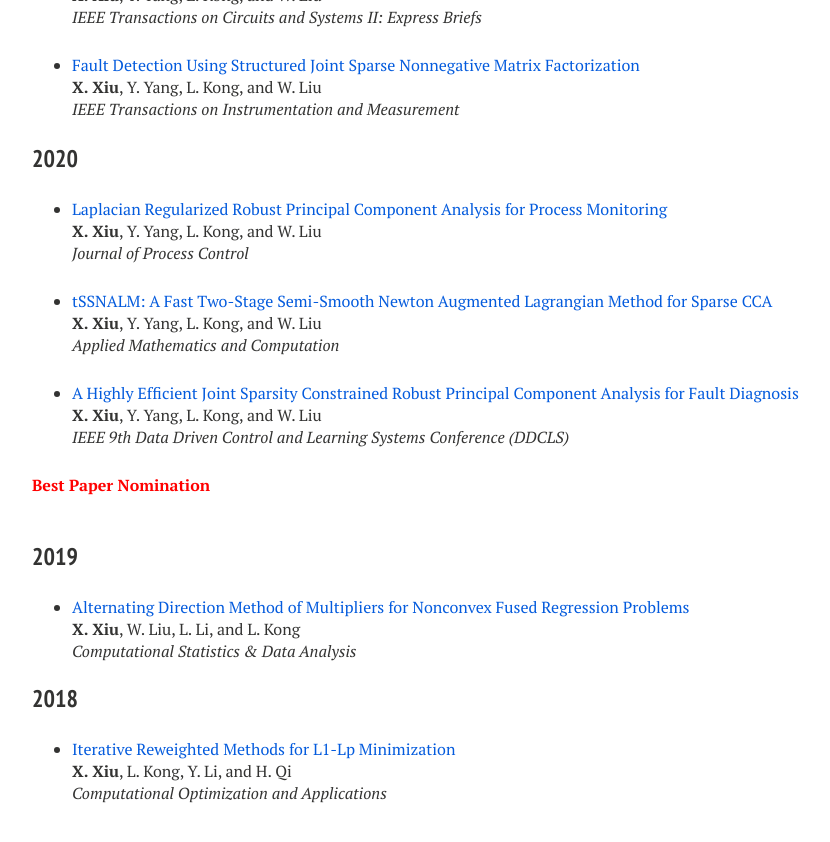
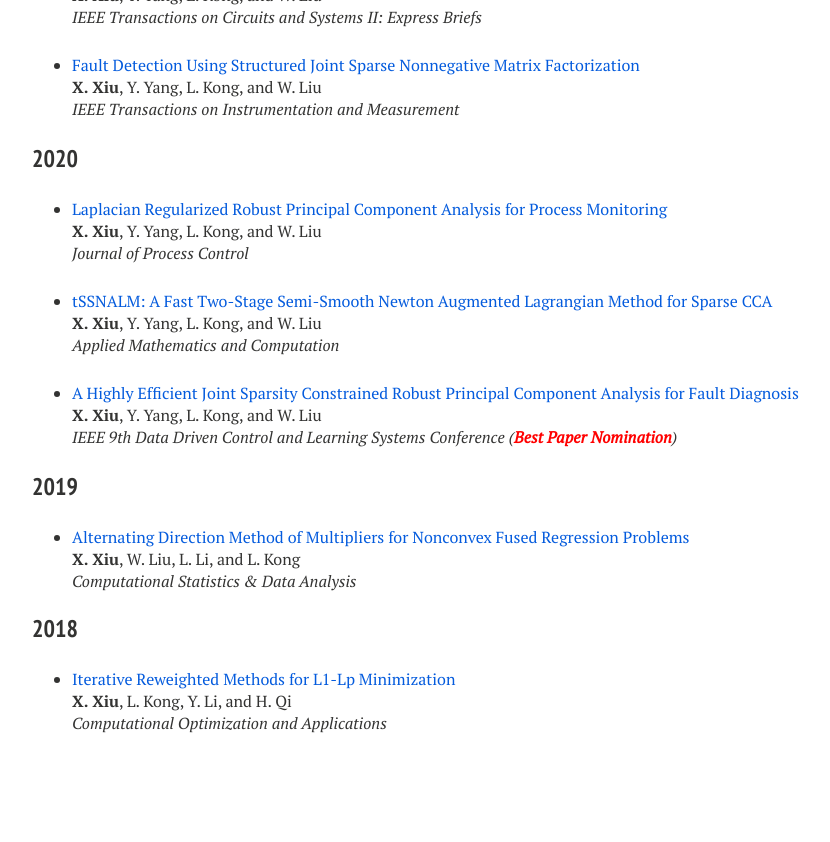
Before and after one commit to xianchaoxiu/xianchaoxiu.github.io, a Jekyll site: the page built from publications/index.md, in a window 1280 px wide and 900 px high, scrolled down 1522 px. Shown: the top 842 px of the window, without its empty margins (288-1118 px from the left). Built offline with Jekyll 4.4.1, drawn with Linux system fonts in a browser that asks for light colours; nearby versions of some CDN libraries.

Commit message:
Update index.md

```diff
--- a/publications/index.md
+++ b/publications/index.md
@@ -110,8 +110,7 @@ X. Li, <b>X. Xiu</b>, W. Liu, and Z. Miao<br>
 
 * <a href="https://ieeexplore.ieee.org/abstract/document/9275063/" class="textlink" target="_blank">A Highly Efficient Joint Sparsity Constrained Robust Principal Component Analysis for Fault Diagnosis</a>  <br>
 <b>X. Xiu</b>, Y. Yang, L. Kong, and W. Liu<br>
-<i>IEEE 9th Data Driven Control and Learning Systems Conference (DDCLS)</i><br>
-<font color='red'><b>Best Paper Nomination</b></font><br>
+<i>IEEE 9th Data Driven Control and Learning Systems Conference (<font color='red'><b>Best Paper Nomination</b></font>)</i> <br>
 
 
 ### 2019
```
